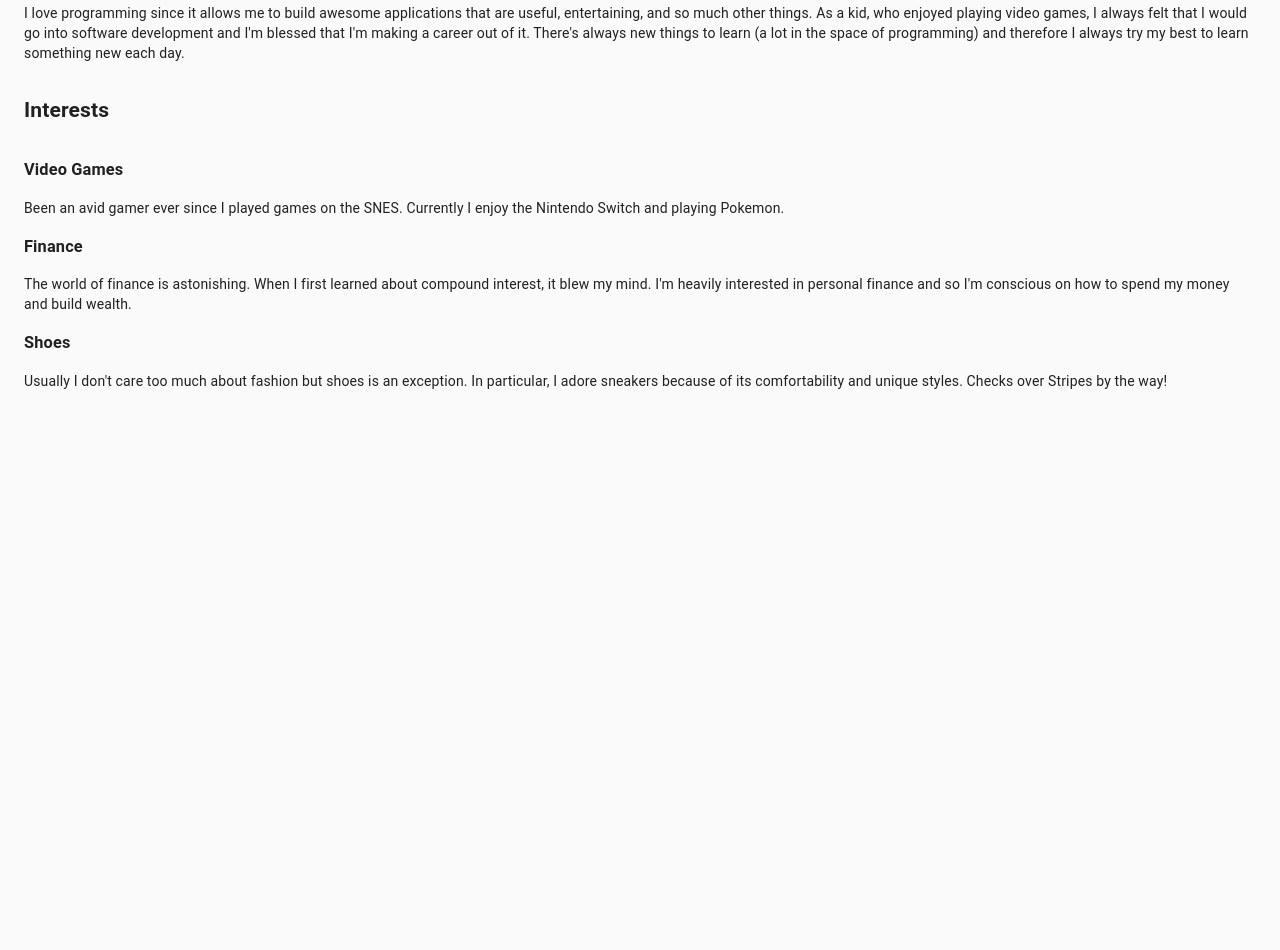
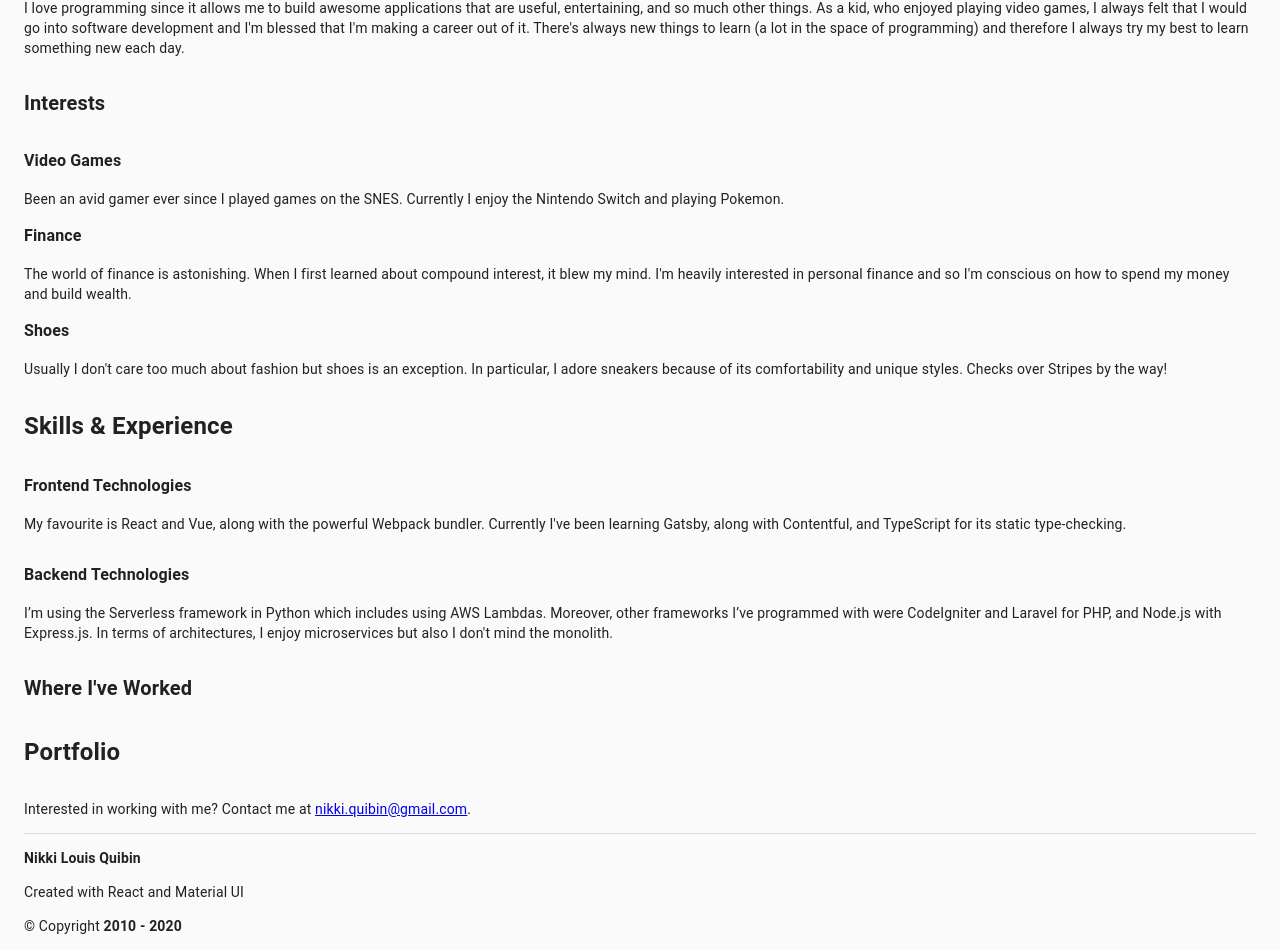
Before and after one commit to NQuibin/nikkiquibin, a React (Create React App) app: page / in a window 1280 px wide. Shown: the part 302-1252 px from the top of the page. Before the commit the page ends 800 px from the top, so only its background shows below. Built offline with nearby package versions, Linux system fonts and the light colour scheme.

Commit message:
added text variants

```diff
--- a/package.json
+++ b/package.json
@@ -8,6 +8,7 @@
     "@testing-library/jest-dom": "^4.2.4",
     "@testing-library/react": "^9.3.2",
     "@testing-library/user-event": "^7.1.2",
+    "prop-types": "^15.7.2",
     "react": "^16.12.0",
     "react-dom": "^16.12.0",
     "react-scripts": "3.3.0",
--- a/src/App.js
+++ b/src/App.js
@@ -2,6 +2,9 @@ import React from 'react'
 import { Container, CssBaseline } from '@material-ui/core'
 import Header from './components/Header'
 import AboutMe from './components/AboutMe'
+import Experience from './components/Experience'
+import Portfolio from './components/Portfolio'
+import Footer from './components/Footer'
 
 const App = () => (
   <>
@@ -9,6 +12,9 @@ const App = () => (
     <Container>
       <Header />
       <AboutMe />
+      <Experience />
+      <Portfolio />
+      <Footer />
     </Container>
   </>
 )
--- a/src/components/AboutMe.js
+++ b/src/components/AboutMe.js
@@ -1,55 +1,56 @@
 import React from 'react'
 import { Grid } from '@material-ui/core'
+import { Text } from './Text'
 
 const AboutMe = () => (
   <Grid container>
     <Grid item xs={12}>
-      <h1>About Me</h1>
+      <Text variant="title">About Me</Text>
     </Grid>
     <Grid item xs={12}>
-      <p>
+      <Text>
         I am a software developer, mainly focusing on web development. My
         preference is working on the frontend because of the visual aspect to
         it, but I also enjoy working on the backend, especially with databases.
         Recently, I've been getting into dev ops to learn more about system
         design, scaling, etc.
-      </p>
-      <p>
+      </Text>
+      <Text>
         I love programming since it allows me to build awesome applications that
         are useful, entertaining, and so much other things. As a kid, who
         enjoyed playing video games, I always felt that I would go into software
         development and I'm blessed that I'm making a career out of it. There's
         always new things to learn (a lot in the space of programming) and
         therefore I always try my best to learn something new each day.
-      </p>
+      </Text>
     </Grid>
     <Grid item xs={12}>
-      <h2>Interests</h2>
+      <Text variant="subtitle">Interests</Text>
     </Grid>
     <Grid item xs={12}>
       <div>
-        <h3>Video Games</h3>
-        <p>
+        <Text variant="sectionTitle">Video Games</Text>
+        <Text>
           Been an avid gamer ever since I played games on the SNES. Currently I
           enjoy the Nintendo Switch and playing Pokemon.
-        </p>
+        </Text>
       </div>
       <div>
-        <h3>Finance</h3>
-        <p>
+        <Text variant="sectionTitle">Finance</Text>
+        <Text>
           The world of finance is astonishing. When I first learned about
           compound interest, it blew my mind. I'm heavily interested in personal
           finance and so I'm conscious on how to spend my money and build
           wealth.
-        </p>
+        </Text>
       </div>
       <div>
-        <h3>Shoes</h3>
-        <p>
+        <Text variant="sectionTitle">Shoes</Text>
+        <Text>
           Usually I don't care too much about fashion but shoes is an exception.
           In particular, I adore sneakers because of its comfortability and
           unique styles. Checks over Stripes by the way!
-        </p>
+        </Text>
       </div>
     </Grid>
   </Grid>
--- a/src/components/Experience.js
+++ b/src/components/Experience.js
@@ -1,31 +1,32 @@
 import React from 'react'
 import { Grid } from '@material-ui/core'
+import { Text } from './Text'
 
 const Experience = () => (
   <Grid container>
     <Grid item>
-      <h1>Skills & Experience</h1>
+      <Text variant="title">Skills & Experience</Text>
     </Grid>
     <Grid item>
-      <h2>Frontend Technologies</h2>
-      <p>
+      <Text variant="sectionTitle">Frontend Technologies</Text>
+      <Text>
         My favourite is React and Vue, along with the powerful Webpack bundler.
         Currently I've been learning Gatsby, along with Contentful, and
         TypeScript for its static type-checking.
-      </p>
+      </Text>
     </Grid>
     <Grid item>
-      <h2>Backend Technologies</h2>
-      <p>
+      <Text variant="sectionTitle">Backend Technologies</Text>
+      <Text>
         I’m using the Serverless framework in Python which includes using AWS
         Lambdas. Moreover, other frameworks I’ve programmed with were
         CodeIgniter and Laravel for PHP, and Node.js with Express.js. In terms
         of architectures, I enjoy microservices but also I don't mind the
         monolith.
-      </p>
+      </Text>
     </Grid>
     <Grid item>
-      <h2>Where I've Worked</h2>
+      <Text variant="subtitle">Where I've Worked</Text>
     </Grid>
   </Grid>
 )
--- a/src/components/Footer.js
+++ b/src/components/Footer.js
@@ -1,18 +1,22 @@
 import React from 'react'
-import { Grid } from '@material-ui/core'
+import { Grid, Divider } from '@material-ui/core'
+import { Text } from './Text'
 
 const Footer = () => (
   <Grid container>
-    <Grid item>
-      <p>
-        Interested in working with me? Contact me at
-        <a href="mailto:nikki.quibin@gmail.com">nikki.quibin@gmail.com</a>
-      </p>
-      <p>Nikki Louis Quibin</p>
-      <p>Created with React and Material UI</p>
-      <p>
+    <Grid item xs={12}>
+      <Text>
+        Interested in working with me? Contact me at{' '}
+        <a href="mailto:nikki.quibin@gmail.com">nikki.quibin@gmail.com</a>.
+      </Text>
+      <Divider />
+      <Text>
+        <strong>Nikki Louis Quibin</strong>
+      </Text>
+      <Text>Created with React and Material UI</Text>
+      <Text>
         © Copyright <strong>2010 - 2020</strong>
-      </p>
+      </Text>
     </Grid>
   </Grid>
 )
--- a/src/components/Header.js
+++ b/src/components/Header.js
@@ -1,19 +1,19 @@
 import React from 'react'
 import { Grid, Divider, Button } from '@material-ui/core'
 import PersonIcon from '@material-ui/icons/Person'
-import { Title, Subtitle } from './StyledText'
+import { Text } from './Text'
 
 const Header = () => (
   <Grid container direction="column">
     <Grid item>
-      <Title>
+      <Text variant="title">
         <span role="img" aria-label="wave emoji">
           👋
         </span>{' '}
         Hi, I'm Nikki&nbsp;Louis&nbsp;Quibin
-      </Title>
+      </Text>
       <Divider />
-      <Subtitle>Software Developer</Subtitle>
+      <Text variant="subtitle">Software Developer</Text>
       <Button
         variant="outlined"
         startIcon={<PersonIcon />}
--- a/src/components/Portfolio.js
+++ b/src/components/Portfolio.js
@@ -1,10 +1,11 @@
 import React from 'react'
 import { Grid } from '@material-ui/core'
+import { Text } from './Text'
 
 const Portfolio = () => (
   <Grid container>
     <Grid item>
-      <h1>Portfolio</h1>
+      <Text variant="title">Portfolio</Text>
     </Grid>
   </Grid>
 )
--- a/src/components/StyledText.js
+++ /dev/null
@@ -1,31 +0,0 @@
-import styled from 'styled-components'
-
-const Text = styled.p`
-  font-size: ${props => {
-    switch (true) {
-      case props.fontSize:
-        return props.fontSize
-      case props.sm:
-        return '12px'
-      case props.xs:
-        return '10px'
-      default:
-        return '14px'
-    }
-  }};
-`
-
-const Title = styled.h1`
-  font-size: 24px;
-`
-
-const Subtitle = styled.h2`
-  font-size: 18px;
-`
-
-const SectionTitle = styled.h3`
-  font-size: 16px;
-`
-
-/* eslint-disable import/prefer-default-export */
-export { Title, Subtitle, SectionTitle, Text }
--- /dev/null
+++ b/src/components/Text.js
@@ -0,0 +1,43 @@
+/* eslint-disable import/prefer-default-export */
+/* eslint-disable react/jsx-props-no-spreading */
+
+import React from 'react'
+import PropTypes from 'prop-types'
+import styled from 'styled-components'
+
+const VARIANT_MAPPING = {
+  title: {
+    as: 'h1',
+    fontSize: '24px'
+  },
+  subtitle: {
+    as: 'h2',
+    fontSize: '20px'
+  },
+  sectionTitle: {
+    as: 'h3',
+    fontSize: '16px'
+  },
+  sm: {
+    as: 'p',
+    fontSize: '12px'
+  }
+}
+
+const StyledText = styled.p`
+  font-size: ${props => props.fontSize || '14px'};
+`
+
+const Text = ({ variant, children }) => {
+  const variantOptions = VARIANT_MAPPING[variant]
+  return <StyledText {...variantOptions}>{children}</StyledText>
+}
+
+Text.propTypes = {
+  children: PropTypes.node.isRequired,
+  variant: PropTypes.oneOf(['title', 'subtitle', 'sectionTitle', 'sm'])
+}
+
+Text.defaultProps = { variant: null }
+
+export { Text }
```
